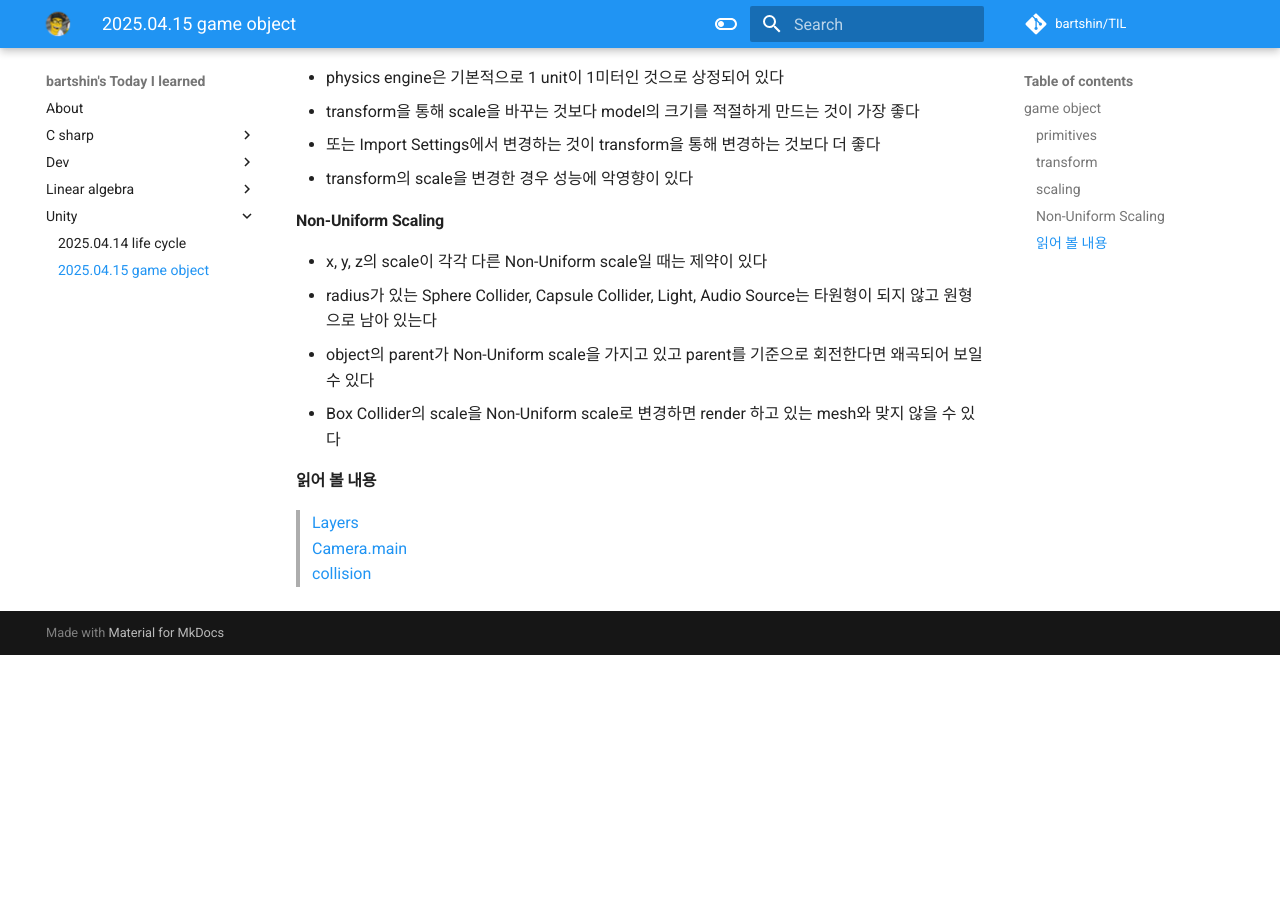
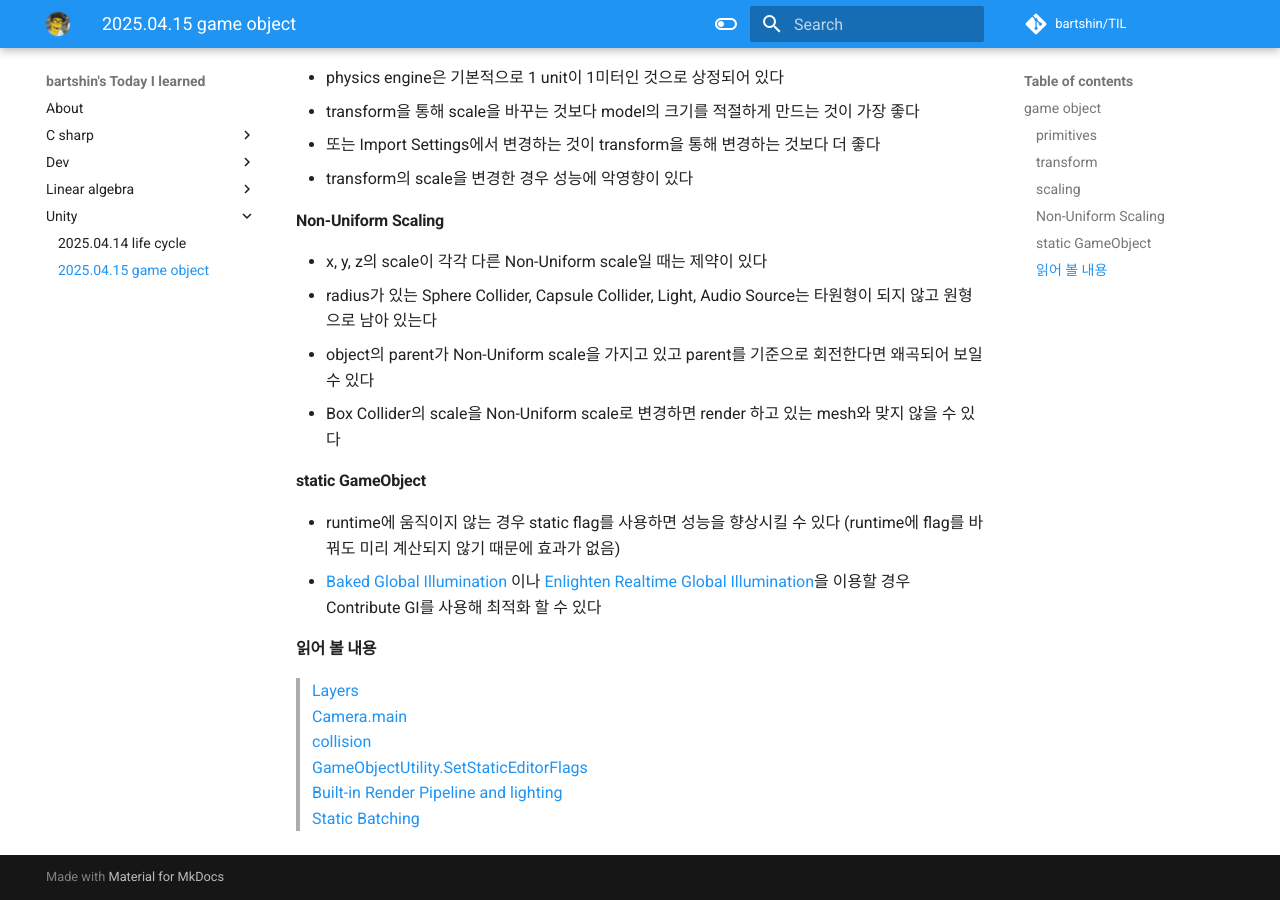
Before and after one commit to bartshin/TIL, an MkDocs documentation site: the page built from docs/unity/2025.04.15_game_object.md, in a window 1280 px wide and 900 px high, scrolled down 911 px. Built offline with MkDocs 1.6.1 and Material for MkDocs 9.7.7, drawn with Linux system fonts in a browser that asks for light colours; comment, search, counter and statistics services are not loaded; before the commit the page ends 1566 px from its top, so only the background shows below that.

Commit message:
game object

```diff
--- a/docs/unity/2025.04.15_game_object.md
+++ b/docs/unity/2025.04.15_game_object.md
@@ -32,7 +32,13 @@
 - radius가 있는 Sphere Collider, Capsule Collider, Light, Audio Source는 타원형이 되지 않고 원형으로 남아 있는다
 - object의 parent가 Non-Uniform scale을 가지고 있고 parent를 기준으로 회전한다면 왜곡되어 보일 수 있다
 - Box Collider의 scale을 Non-Uniform scale로 변경하면 render 하고 있는 mesh와 맞지 않을 수 있다
+#### static GameObject
+- runtime에 움직이지 않는 경우 static flag를 사용하면 성능을 향상시킬 수 있다 (runtime에 flag를 바꿔도 미리 계산되지 않기 때문에 효과가 없음)
+- [Baked Global Illumination](https://docs.unity3d.com/2021.3/Documentation/Manual/class-LightingSettings.html#MixedLighting) 이나 [Enlighten Realtime Global Illumination](https://docs.unity3d.com/2021.3/Documentation/Manual/class-LightingSettings.html#RealtimeLighting)을 이용할 경우 Contribute GI를 사용해 최적화 할 수 있다
 #### 읽어 볼 내용
   > [Layers](https://docs.unity3d.com/2021.3/Documentation/Manual/Layers.html)
   > [Camera.main](https://docs.unity3d.com/2021.3/Documentation/ScriptReference/Camera-main.html)
   > [collision](https://docs.unity3d.com/2021.3/Documentation/Manual/CollidersOverview.html)
+  > [GameObjectUtility.SetStaticEditorFlags](https://docs.unity3d.com/2021.3/Documentation/ScriptReference/GameObjectUtility.SetStaticEditorFlags.html)
+  > [Built-in Render Pipeline and lighting](https://docs.unity3d.com/2021.3/Documentation/Manual/BestPracticeLightingPipelines.html)
+  > [Static Batching](https://docs.unity3d.com/2021.3/Documentation/Manual/DrawCallBatching.html)
```
